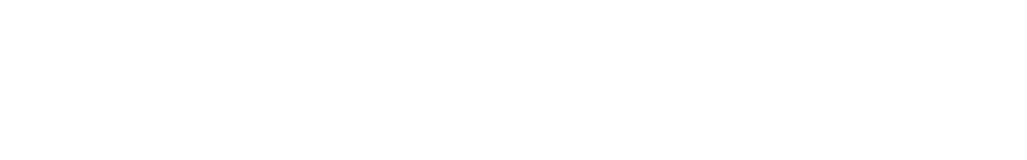
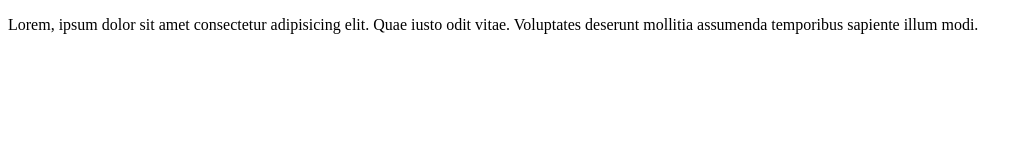
Before and after one commit to shodorsonnath/devchallenges-404-not-found, a plain HTML site: page index.html in a window 1280 px wide. Shown: the whole page, without its empty margins (0-1027 px from the left). Drawn offline with Linux system fonts and the light colour scheme.

Commit message:
paragraph

```diff
--- a/index.html
+++ b/index.html
@@ -10,6 +10,7 @@
 
     </header>
     <main>
+        <p>Lorem, ipsum dolor sit amet consectetur adipisicing elit. Quae iusto odit vitae. Voluptates deserunt mollitia assumenda temporibus sapiente illum modi.</p>
 
     </main>
     <footer>
```
